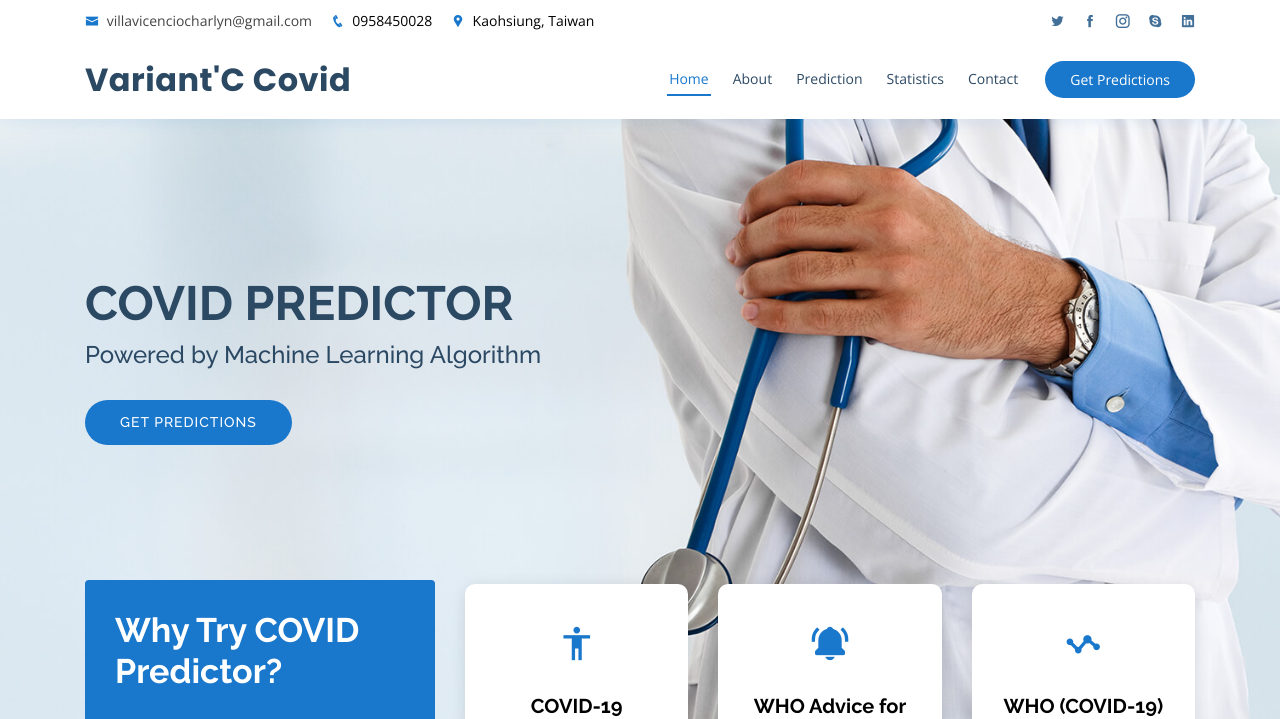
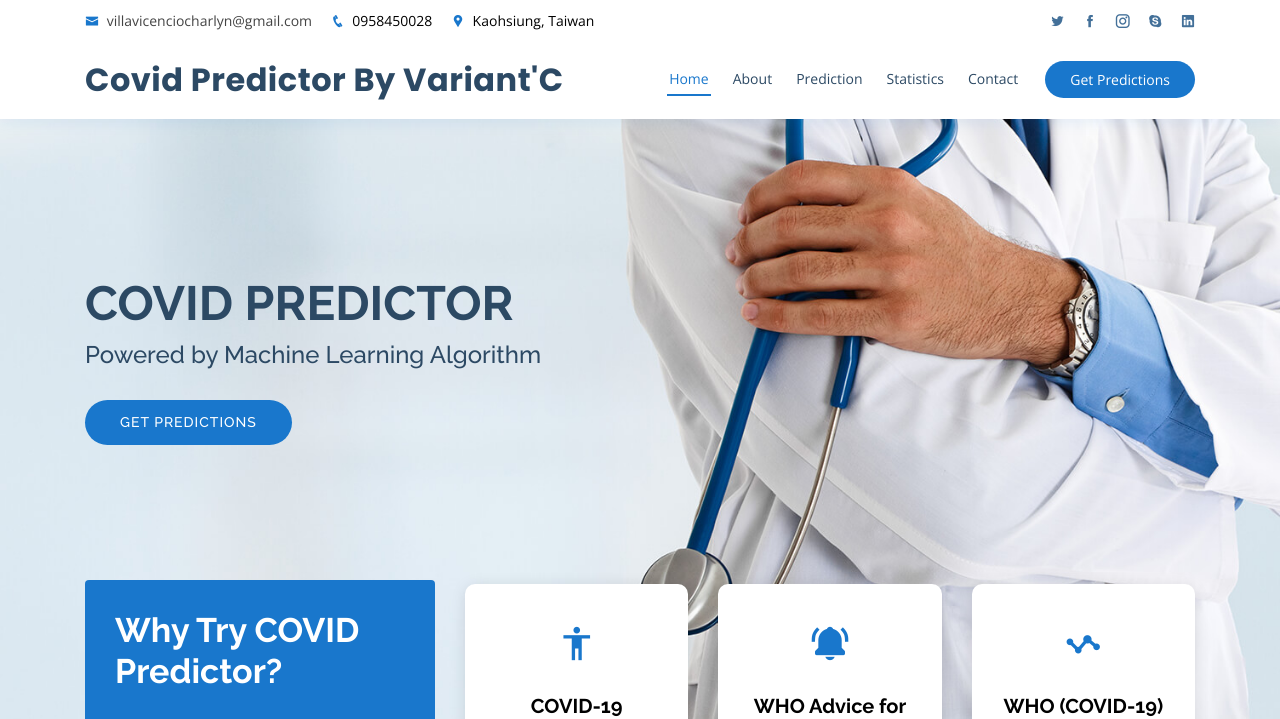
Before and after one commit to mafalaz/variant-c, a Django app: page / in a window 1280 px wide. Shown: the top 719 px of the page. Run offline with Django 3.2, Linux system fonts and the light colour scheme; parts of the project's set-up code (start-up, migrations or seed data) failed here and were passed over; some libraries are stand-ins or nearby versions.

Commit message:
change header

```diff
--- a/templates/headerPage.html
+++ b/templates/headerPage.html
@@ -6,7 +6,7 @@
   <meta charset="utf-8">
   <meta content="width=device-width, initial-scale=1.0" name="viewport">
 
-  <title>COVID-19</title>
+  <title>Covid Predictor By Variant'C</title>
   <meta content="" name="description">
   <meta content="" name="keywords">
 
@@ -67,7 +67,7 @@
   <header id="header" class="fixed-top">
     <div class="container d-flex align-items-center">
 
-      <h1 class="logo mr-auto"><a href="/">Variant'C Covid</a></h1>
+      <h1 class="logo mr-auto"><a href="/">Covid Predictor By Variant'C</a></h1>
       <!-- Uncomment below if you prefer to use an image logo -->
       <!-- <a href="index.html" class="logo mr-auto"><img src="assets/img/logo.png" alt="" class="img-fluid"></a>-->
 
```
